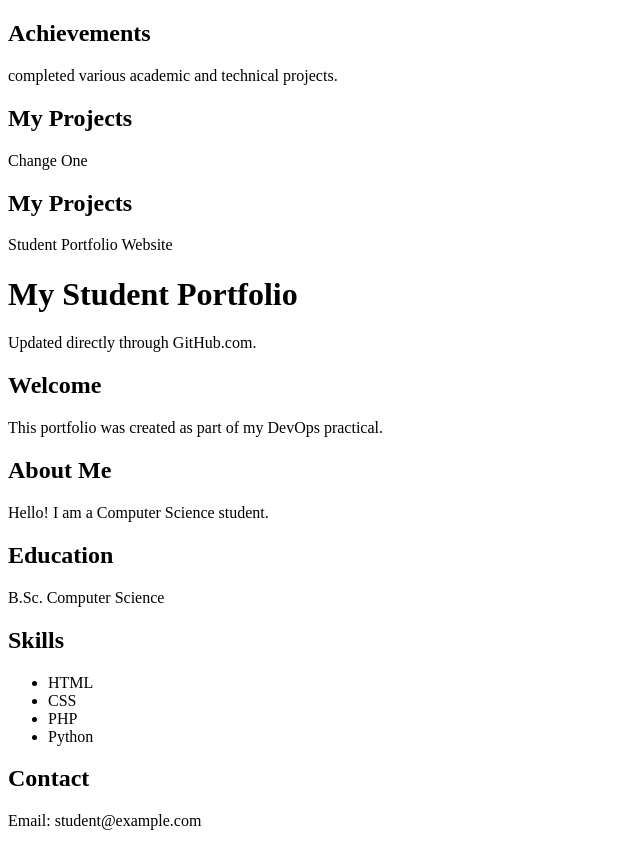
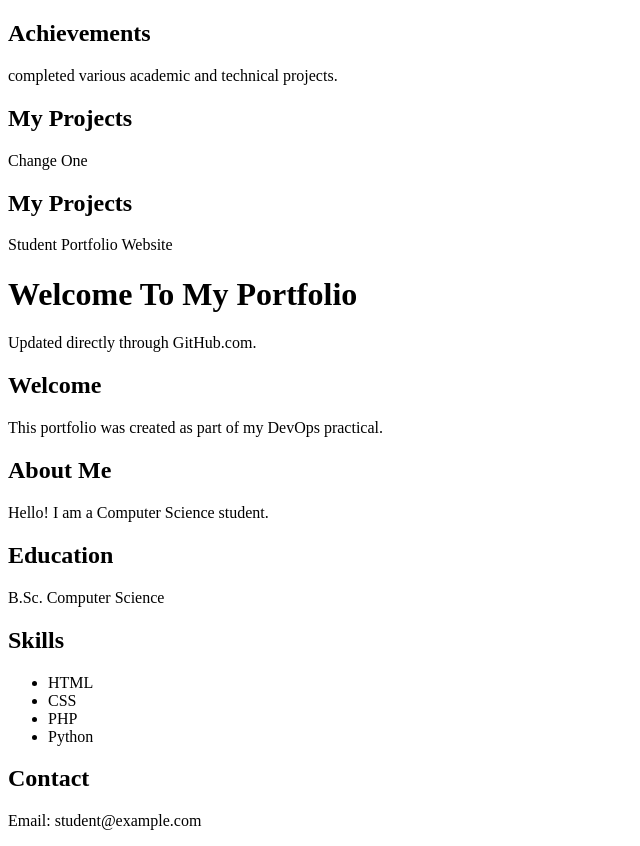
Before and after one commit to Nixon-anto/student-project, a plain HTML site: page index.html in a window 1280 px wide. Shown: the whole page, without its empty margins (0-640 px from the left). Drawn offline with Linux system fonts and the light colour scheme.

Commit message:
Change portfolio heading

```diff
--- a/index.html
+++ b/index.html
@@ -16,7 +16,7 @@
      <p>Student Portfolio Website</p>
 
 
-    <h1>My Student Portfolio</h1>
+    <h1>Welcome To My Portfolio</h1>
     <p>Updated directly through GitHub.com.</p>
 
     <h2>Welcome</h2>
```
